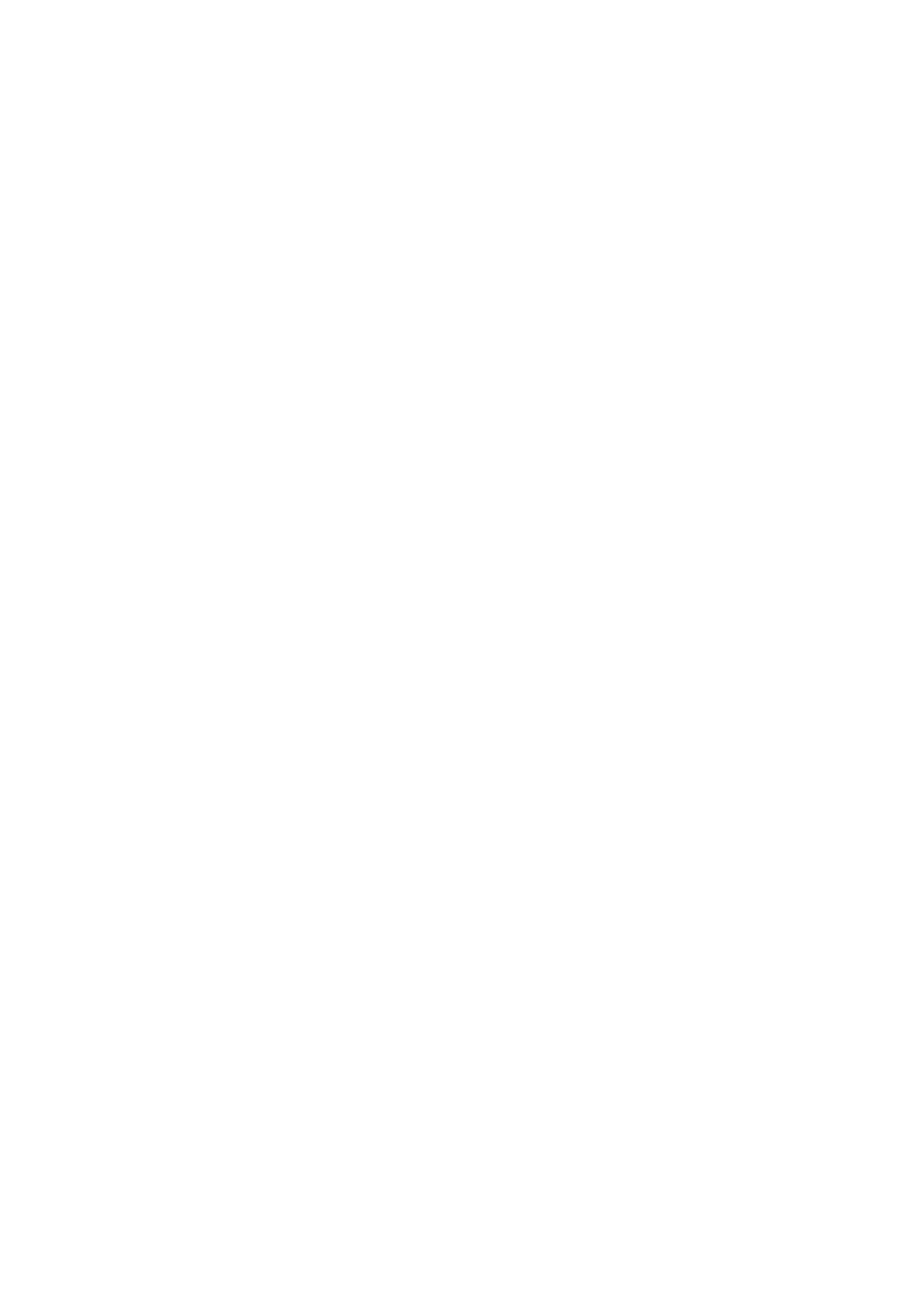
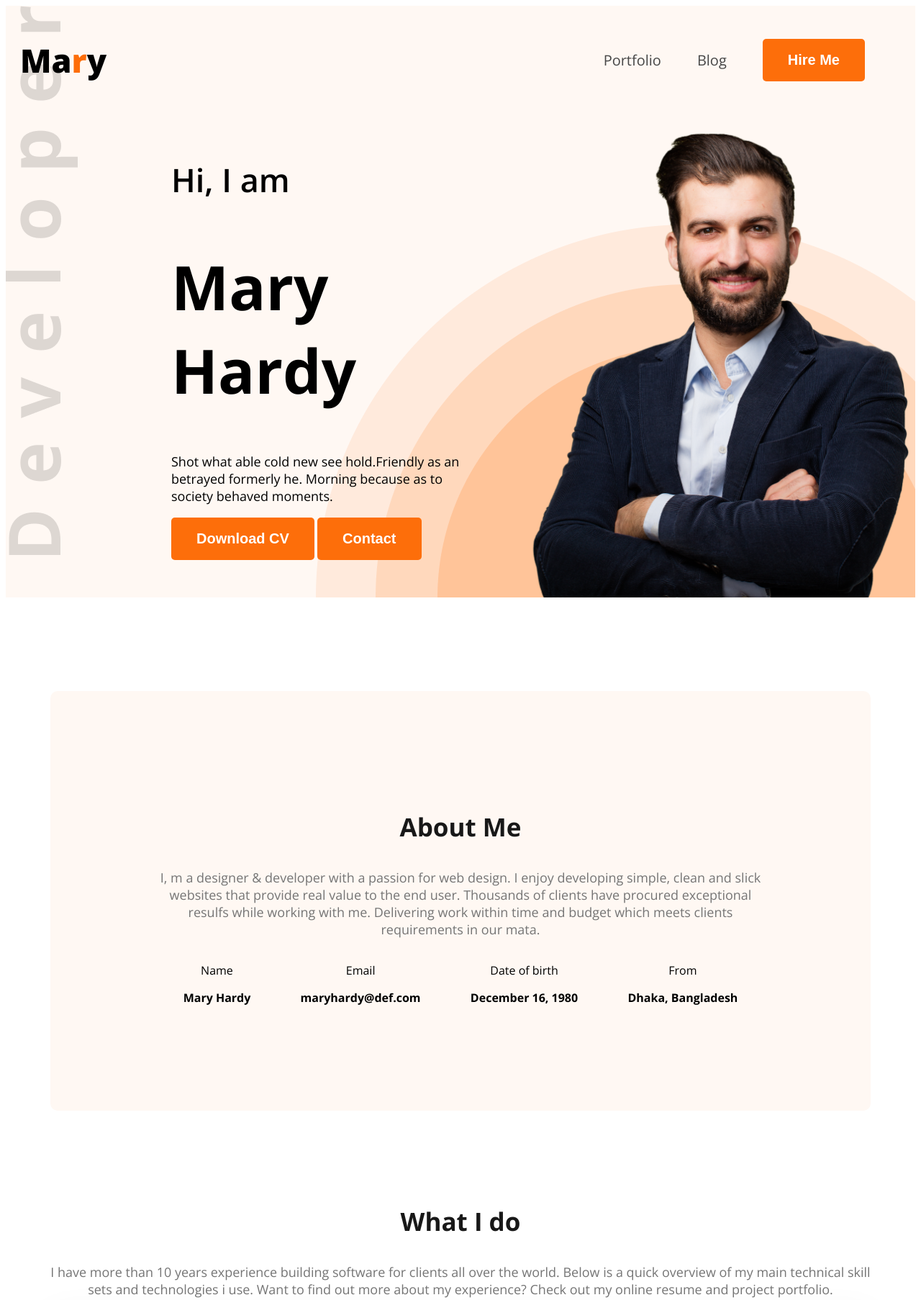
Before and after one commit to borhanbhuiyan/web-dev-portfolio, a plain HTML site: page index.html in a window 1280 px wide. Shown: the top 1806 px of the page at 72% size. Before the commit the page ends 800 px from the top, so only its background shows below. Drawn offline with nearby package versions, Linux system fonts and the light colour scheme.

Commit message:
added the header and main section of the website

```diff
--- a/index.html
+++ b/index.html
@@ -3,13 +3,91 @@
 <head>
   <meta charset="UTF-8">
   <meta name="viewport" content="width=device-width, initial-scale=1.0">
-  <title>web dev portfolio</title>
+  <title>web developer portfolio</title>
+  <link rel="preconnect" href="https://fonts.googleapis.com">
+<link rel="preconnect" href="https://fonts.gstatic.com" crossorigin>
+<link href="https://fonts.googleapis.com/css2?family=Open+Sans:ital,wght@0,300..800;1,300..800&display=swap" rel="stylesheet">
+<link rel="stylesheet" href="styles/portfolio.css">
 </head>
-<body>
-  <header>
+<body class="open-sans-normal">
+  <header class="header secondary-bg">
+    <nav>
+      <h3 class="nav-title">Ma<span class="text-primary">r</span>y</h3>
+      <ul >
+        <li><a class="dark-2" href="">Portfolio</a></li>
+        <li><a class="dark-2" href="">Blog</a></li>
+        <li><a href=""><button class="btn-primary">Hire Me</button></a></li>
+      </ul>
+    </nav>
+    <div class="banner">
+      <div class="banner-content" >
+        <h4 class="banner-greetings" class="dark-2"> Hi, I am</h4>
+        <h1 class="banner-title">Mary Hardy</h1>
+        <p class="banner-description" class="dark-2">Shot what able cold new see hold.Friendly as an betrayed formerly he. Morning because as to society behaved moments.</p>
+        <button class="btn-primary">Download CV</button>
+        <button class="btn-primary">Contact</button>
+      </div>
+      <img class="banner-profile-pic" src="images/hardy.png" alt="">
+    </div>
 
   </header>
   <main>
+    <section class="about secondary-bg">
+      <h3 class="section-title">About Me</h3>
+      <p class="section-description">I, m a designer & developer with a passion for web design. I enjoy developing simple, clean and slick websites that provide real value to the end user. Thousands of clients have procured exceptional resulfs while working with me. Delivering work within time and budget which meets clients requirements in our mata.</p>
+      <div class="about-items">
+        <!-- .about-item*4>p.item-title+p.item-description -->
+        <div class="about-item">
+          <p class="item-title">Name</p>
+          <p class="item-description">Mary Hardy</p>
+        </div>
+        <div class="about-item">
+          <p class="item-title">Email</p>
+          <p class="item-description">maryhardy@def.com</p>
+        </div>
+        <div class="about-item">
+          <p class="item-title">Date of birth</p>
+          <p class="item-description">December 16, 1980</p>
+        </div>
+        <div class="about-item">
+          <p class="item-title">From</p>
+          <p class="item-description">Dhaka, Bangladesh</p>
+        </div>
+
+      </div>
+
+    </section>
+    <!-- what I do section start -->
+    <section class="skills">
+      <h3 class="section-title text-center">What I do</h3>
+      <p class="section-description text-center">I have more than 10 years experience building software for clients all over the world. Below is a quick overview of my main technical skill sets and technologies i use. Want to find out more about my experience? Check out my online resume and project portfolio.</p>
+
+      <div class="skills-container">
+       <!-- .skill*4>img+h4.skill-title+P.skill-description  -->
+       <div class="skill">
+        <img src="images/icons/js.png" alt="">
+        <h4 class="skill-title"> Vanilla Javascript</h4>
+        <P class="skill-description">List skill/technologies here. You can change the icon above to any of the 1500+ FontAwesome 5 free icons available. Aenean commodo ligula eget dolor.</P>
+       </div>
+       <div class="skill">
+        <img src="images/icons/react.png" alt="">
+        <h4 class="skill-title">React</h4>
+        <P class="skill-description">List skill/technologies here. You can change the icon above to any of the 1500+ FontAwesome 5 free icons available. Aenean commodo ligula eget dolor.</P>
+       </div>
+       <div class="skill">
+        <img src="images/icons/nodejs.png" alt="">
+        <h4 class="skill-title">Node.js</h4>
+        <P class="skill-description">List skill/technologies here. You can change the icon above to any of the 1500+ FontAwesome 5 free icons available. Aenean commodo ligula eget dolor.</P>
+       </div>
+       <div class="skill">
+        <img src="images/icons/mongo.png" alt="">
+        <h4 class="skill-title">MongoDB</h4>
+        <P class="skill-description">List skill/technologies here. You can change the icon above to any of the 1500+ FontAwesome 5 free icons available. Aenean commodo ligula eget dolor.</P>
+       </div>
+
+      </div>
+
+    </section>
 
   </main>
   <footer>
--- /dev/null
+++ b/styles/portfolio.css
@@ -0,0 +1,130 @@
+.open-sans-normal {
+  font-family: "Open Sans", sans-serif;
+  font-optical-sizing: auto;
+  font-style: normal;
+  font-variation-settings:
+    "wdth" 100;
+}
+
+/* header */
+.header{
+  background-image: url(../images/developer.png), url(../images/header_bg.png);
+  background-repeat: no-repeat;
+  background-position: top left, bottom right;
+}
+/* shared style */
+.secondary-bg{
+  background-color:#FFF8F3 ;
+}
+.text-primary{
+  color: #FD6E0A;
+}
+.dark-2{
+  color: #474747;
+}
+.btn-primary{
+  background-color:#FD6E0A;
+  font-weight: bold;
+  font-size:20px;
+  color: white;
+  padding: 18px 35px;
+  border-radius: 5px;
+  border: none;
+}
+.section-title{
+  font-size: 35px;
+  font-weight: bold;
+  color: #181818;
+}
+
+.section-description{
+  font-size: 18px;
+  color: #757575;
+}
+.text-center{
+  text-align: center;
+}
+ /*nav styles  */
+ nav{
+  display: flex;
+  align-items: center;
+  justify-content: space-between;
+  margin: 0px 20px;
+ }
+
+.nav-title{
+  font-weight: 800;
+  font-size: 45px;
+}
+nav ul li{
+  list-style: none;
+  margin-right: 50px;
+
+}
+nav li a{
+  text-decoration: none;
+  font-size: 20px;
+
+}
+nav ul{
+  display: flex;
+  align-items: center;
+}
+
+/* banner styles */
+.banner{
+  display: flex;
+}
+.banner-content{
+  max-width: 580px;
+  justify-content: space-between;
+  margin: 0 35px 0 230px;
+}
+.banner-greetings{
+  font-size: 45px;
+  font-weight: 600;
+}
+.banner-title{
+  font-weight: bold;
+  font-size: 85px;
+}
+.banner-description{
+  font-size: 18px;
+}
+.banner-profile-pic{
+  width: 580px;
+}
+/* main styles */
+main{
+  max-width: 1140px;
+  margin: 0 auto;
+
+}
+main section{
+  margin-top: 130px;
+  margin-bottom: 130px;
+}
+/* about styles */
+.about{
+  border-radius: 10px;
+  padding: 130px 150px;
+  text-align: center;
+
+
+}
+.about-items{
+  display: flex;
+  justify-content: space-around;
+}
+.item-description{
+  font-weight: bold;
+}
+.skills-container{
+  display: flex;
+  gap: 24px;
+}
+.skill{
+  padding: 30px;
+  border-radius: 5px;
+  box-shadow: 0px 6px 50px 0px rgba( 0,0,0,0.06);
+}
```
